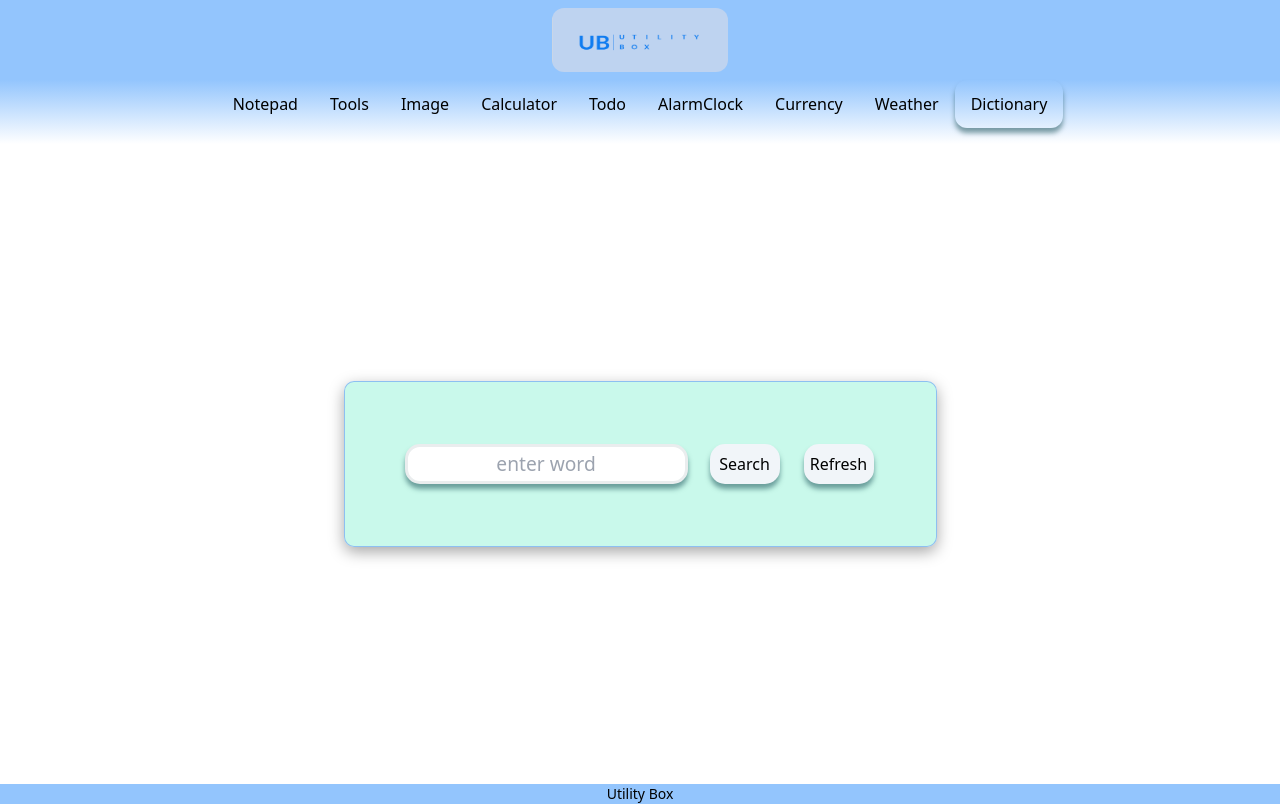
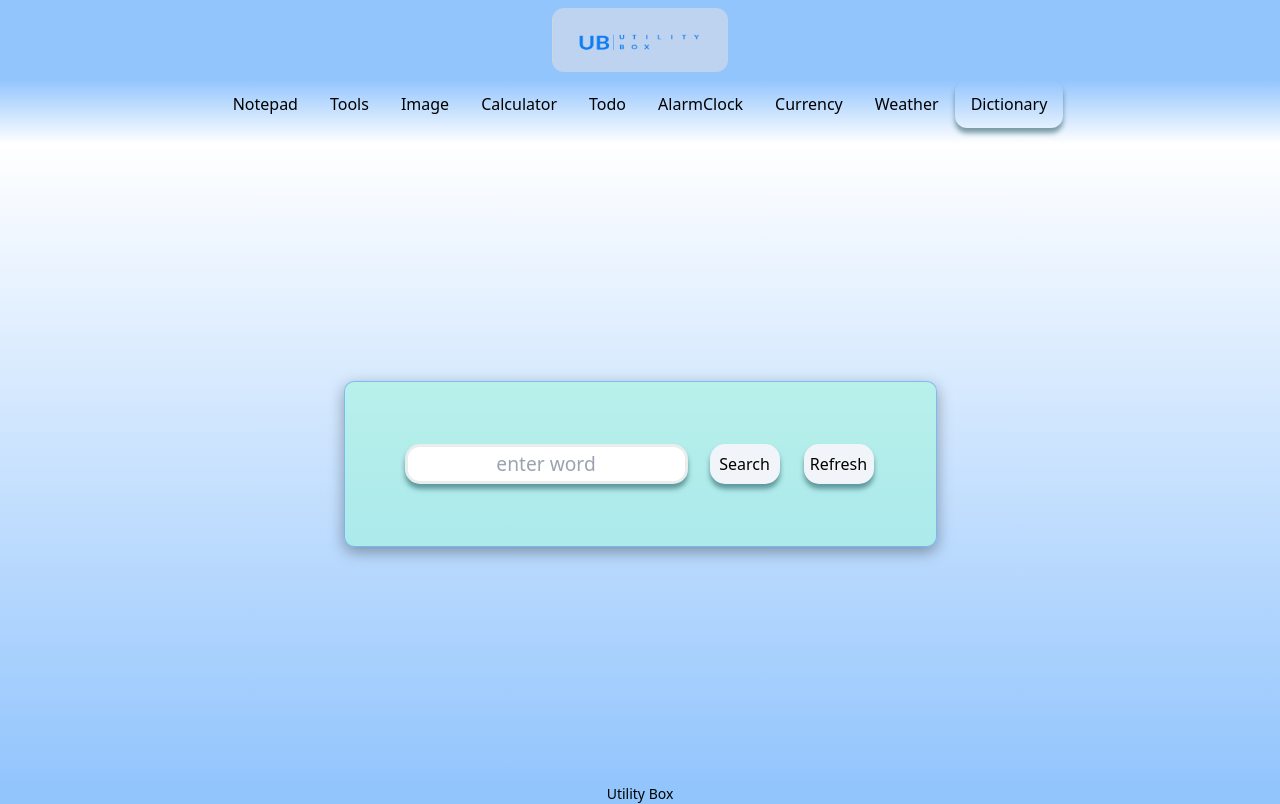
Before and after one commit to tarunkumarkushwaha/reactor-using-vite, a React (Vite) app: page /dictionary in a window 1280 px wide. Built offline with nearby package versions, Linux system fonts and the light colour scheme.

Commit message:
minor fixes

```diff
--- a/src/Components/Dictionary.jsx
+++ b/src/Components/Dictionary.jsx
@@ -45,7 +45,7 @@ const Dictionary = () => {
     return (
         <>
             <audio src={SRCsound} loop={false} ref={currentsong} crossOrigin={'anonymous'}></audio>
-            <div className="smooth-entry h-[80vh] flex flex-col justify-center items-center md:mt-0 mt-28">
+            <div className="smooth-entry bg-gradient-to-b h-[80vh] from-white to-blue-300 flex flex-col justify-center items-center md:mt-0 mt-28">
                 <div className="dictionarybox flex md:flex-row flex-col justify-center items-center">
                     <input
                         type="text"
```
